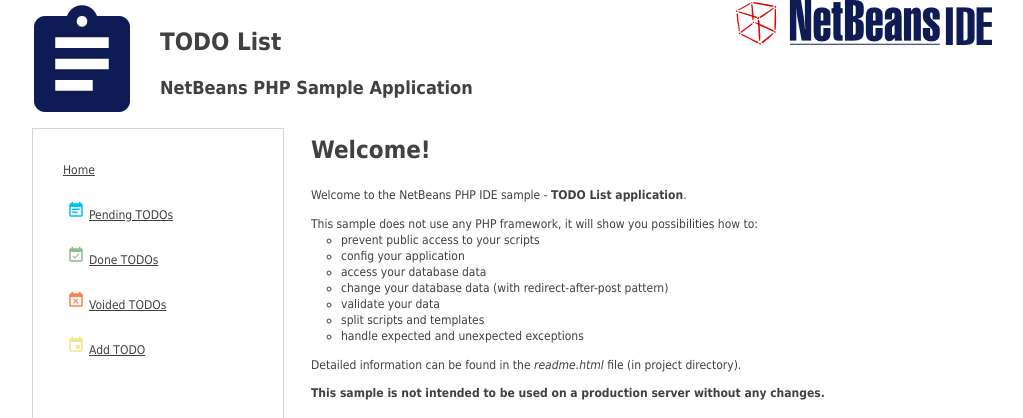
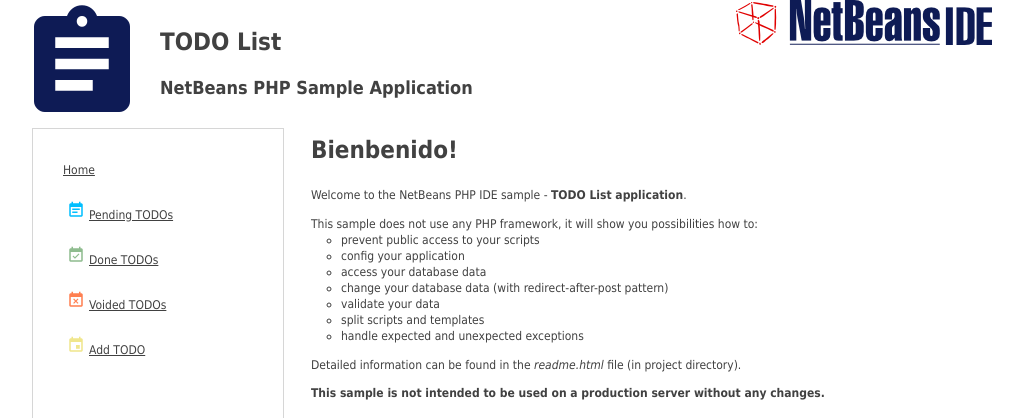
Before and after one commit to carsua/my-repository, a PHP site: page / in a window 1280 px wide. Shown: the part 20-438 px from the top of the page, without its empty margins (148-1171 px from the left). Run offline with PHP 8.4, Linux system fonts and the light colour scheme; some libraries are stand-ins or nearby versions.

Commit message:
Update home.phtml

```diff
--- a/page/home.phtml
+++ b/page/home.phtml
@@ -21,7 +21,7 @@
 namespace TodoList;
 
 ?>
-<h1>Welcome!</h1>
+<h1>Bienbenido!</h1>
 
 <p class="p">Welcome to the NetBeans PHP IDE sample - <b>TODO List application</b>.</p>
 <ul class="p">
```
